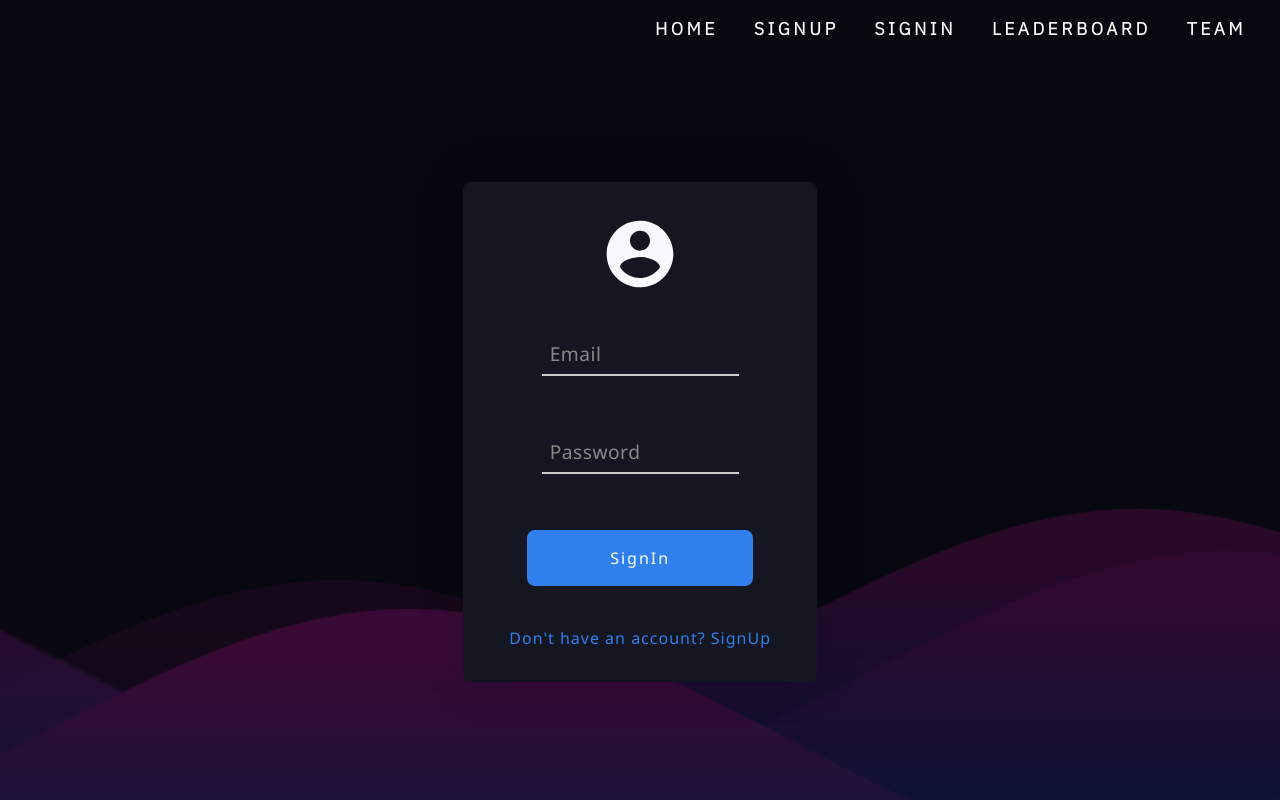
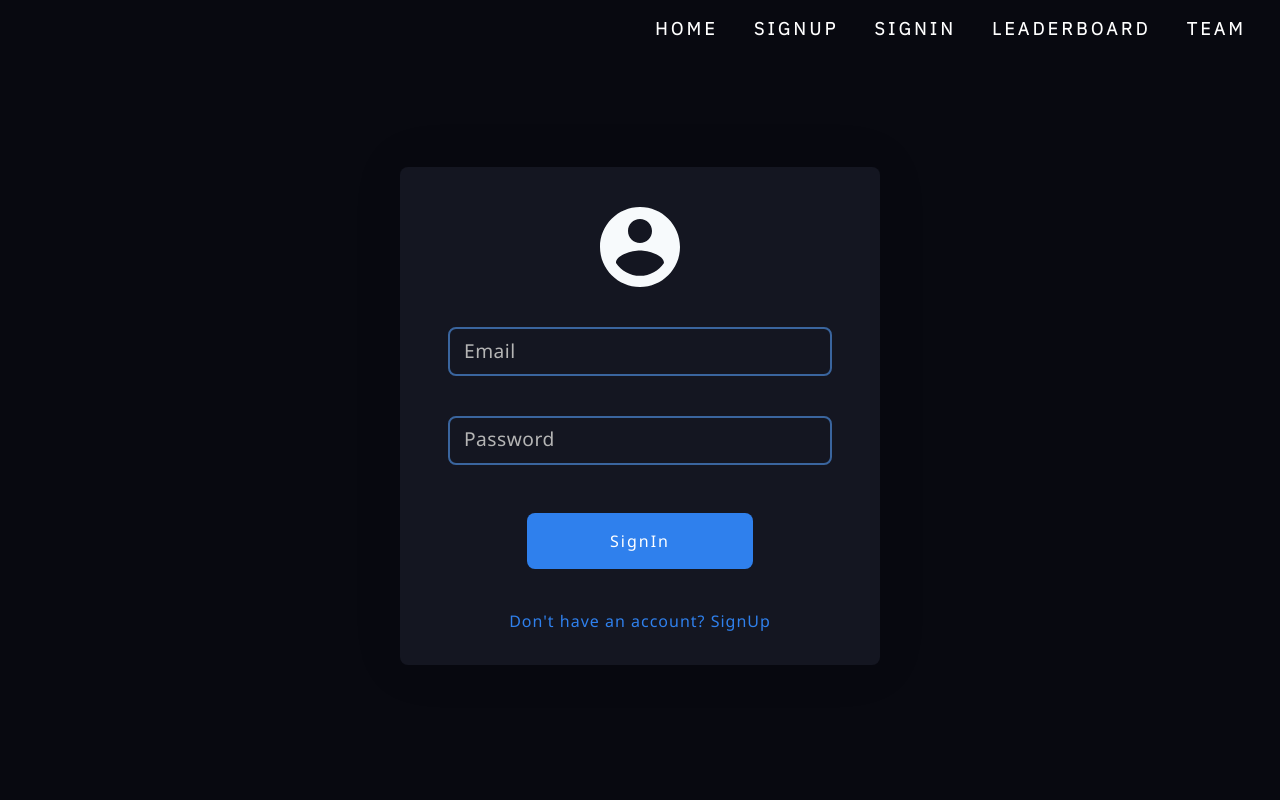
Before and after one commit to kg-kartik/CryptX, a React (Create React App) app in the folder client/: page /signin in a window 1280 px wide. Built offline with nearby package versions, Linux system fonts and the light colour scheme.

Commit message:
Resolved merge conflicts and minor style fixes

```diff
--- a/client/src/App.css
+++ b/client/src/App.css
@@ -1,5 +1,5 @@
 @import url("https://fonts.googleapis.com/css2?family=IBM+Plex+Sans:wght@300&display=swap");
-@import url("https://fonts.googleapis.com/css?family=Noto+Sans&display=swap");
+@import url(https://fonts.googleapis.com/css?family=Noto+Sans&display=swap);
 @import url("https://fonts.googleapis.com/css2?family=Noto+Sans&display=swap");
 
 /* Global Styles */
@@ -28,7 +28,7 @@ body {
 	padding: 0px;
 	margin: 0px;
 	background: rgb(8, 9, 16);
-    /* overflow: hidden; */
+	overflow-x: hidden;
 }
 
 /* Home*/
@@ -41,6 +41,7 @@ body {
 	background-size: cover;
 	min-height: 100vh;
 }
+
 .landing-inner {
 	color: #fff;
 	height: 100%;
@@ -52,6 +53,7 @@ body {
 	justify-content: center;
 	text-align: center;
 }
+
 .dark-overlay {
 	background-color: rgb(8, 9, 16);
 	position: absolute;
@@ -60,14 +62,17 @@ body {
 	width: 100%;
 	height: 100%;
 }
+
 .x-large {
 	font-size: 5rem;
 	padding-bottom: 2rem;
 }
+
 .lead {
 	font-size: 1.5rem;
 	margin-bottom: 3rem;
 }
+
 /* .main-bg {
     height: 100vh;
     background: rgb(8, 9, 16);
@@ -129,7 +134,7 @@ body {
 	background-color: black;
 }
 
-input[type="text"] {
+/* input[type="text"] {
     background: transparent !important;
     border: none !important;
     border-bottom: 1px solid #ffffff !important;
@@ -144,7 +149,7 @@ input[type="password"] {
     border-bottom: 1px solid #ffffff !important;
     box-shadow: none !important;
     border-radius: 0 !important;
-}
+} */
 
 /* Leaderboard */
 
@@ -172,25 +177,31 @@ input[type="password"] {
 .level {
 	background-color: #ffffff;
 }
+
 .level-inner {
 	display: flex;
 	flex-direction: column;
 	align-items: center;
 }
+
 .answer-box {
 	margin-left: auto !important;
 }
+
 .hint {
 	color: green;
 }
+
 .levelno {
 	color: red;
 	font-weight: 600;
 }
+
 .level-image {
 	max-width: 400px;
 	max-height: 250px;
 }
+
 .logout:hover {
 	cursor: pointer;
 }
@@ -253,7 +264,7 @@ table th.r {
 	color: #fff;
 	font-weight: 600;
 	line-height: 1.2;
-    letter-spacing: 1px;
+	letter-spacing: 0;
 	text-align: center;
 }
 
@@ -300,13 +311,15 @@ tbody tr:hover {
 		font-size: 1rem;
 		color: #fff;
 		font-weight: 500;
-        letter-spacing: 1px;
+		letter-spacing: 0;
 		text-align: center;
 		padding: 0.5rem;
 	}
+
 	table thead tr {
 		height: 3.2rem;
 	}
+
 	tbody tr {
 		font-size: 0.8rem;
 		color: #808080;
@@ -315,3 +328,11 @@ tbody tr:hover {
 		font-weight: unset;
 	}
 }
+
+a {
+	transition: color 0.2s ease;
+}
+
+a:hover {
+	text-decoration: none;
+}
--- a/client/src/App.js
+++ b/client/src/App.js
@@ -89,7 +89,7 @@ const App = () => {
                         component={Leaderboard}
                     />
                     <PublicRoute
-                        restricted={true}
+                        restricted={false}
                         exact
                         path="/team"
                         component={Team}
--- a/client/src/components/LevelNew.jsx
+++ b/client/src/components/LevelNew.jsx
@@ -120,7 +120,7 @@ const Image = styled.img`
 `
 
 const LevelNew = ({ getCurrentLevel, level, updateLevel }) => {
-	const isTabletOrMobile = useMediaQuery({ query: '(max-width: 1224px)' })
+	const isTabletOrMobile = useMediaQuery({ query: '(max-width: 1300px)' })
 	const [answer, setAnswer] = useState("");
 
 	useEffect(() => {
--- a/client/src/components/SignInNew.jsx
+++ b/client/src/components/SignInNew.jsx
@@ -8,12 +8,62 @@ import {
 	useHistory
 } from "react-router-dom";
 import PropTypes from "prop-types";
-import InputContainer from "../elements/InputContainer";
+// import InputContainer from "../elements/InputContainer";
 import ButtonContainer from "../elements/ButtonContainer";
 import AccountCircleIcon from '@material-ui/icons/AccountCircle';
 import Waves from "../elements/Waves";
 import Navbar from "../layouts/Navbar";
 import theme from "../styles/themes";
+import { useMediaQuery } from "react-responsive";
+
+const InputContainer = styled.div`
+	display: inline-block;
+	position:relative;
+	text-align: start;
+	margin: 1.5rem 1rem 0;
+	z-index:1;
+	label{
+		position: absolute;
+		font-size: 1.2rem;
+		left: 1rem;
+		top: 0.6rem;
+		width: 100%;
+		color: #b5b5b5;
+		transition: 0.3s;
+		z-index: 0;
+		letter-spacing: 0.5px;
+		pointer-events:none;
+		margin:0 !important;
+	}
+	.styled-input:focus~label,
+	.has-content.styled-input~label {
+		top: -1.5rem;
+		left: 0;
+		font-size: 0.8rem;
+		color: white;
+		transition: 0.3s ease;
+	}
+`
+
+const Input = styled.input`
+	padding: 0.5rem 1rem ;
+	border-radius: 0.8rem;
+	font-size: 1.2rem;
+	border:2px solid #3a659e !important;
+	border-radius: 0.5rem;
+	color: white;
+	background: transparent;
+	min-width: 24rem;
+	transition: box-shadow 0.2s ease;
+
+	&:hover,
+	&:focus{
+		outline:none;
+	}
+	&:focus{
+		box-shadow: rgb(47 128 237 / 31%) 0px 0px 10px;
+	}
+`
 
 const Wrapper = styled.section`
 	position:absolute;
@@ -42,13 +92,14 @@ const LoginContainer = styled(animated.div)`
 	// border: 2px solid ${theme.cardBorder};
 	box-shadow: rgb(0 0 0 / 10%) 0px 0px 50px;
 	border-radius: 0.5rem;
-	padding: 2rem 1rem;
+	padding: 2rem ;
+	margin: 0 0 2rem;
 	max-width: 90%;
 	opacity: 1;
 `
 const Heading = styled.div`
 	.icon{
-		font-size:5rem;
+		font-size:6rem;
 	}
 `
 
@@ -59,13 +110,14 @@ const SignUpText = styled.a`
 `
 
 const EmailContainer = styled.div`
-	padding: 1rem;
+	padding: 0.5rem 0;
 `
 const PasswordContainer = styled.div`
-	padding: 1rem;
+	padding: 0.5rem 0;
 `
 
 const SignInNew = ({ loginUser, auth }) => {
+	const isTabletOrMobile = useMediaQuery({ query: '(max-width: 1300px)' })
 	const history = useHistory();
 	const login = e => {
 		e.preventDefault();
@@ -114,6 +166,24 @@ const SignInNew = ({ loginUser, auth }) => {
 					</Heading>
 					<EmailContainer>
 						<InputContainer>
+							<Input
+								className={`styled-input ${!(inputData.email.length === 0) && "has-content"}`}
+								type="text"
+								autoComplete="email"
+								key={0}
+								placeholder=""
+								onChange={e => {
+									setInputData({
+										...inputData,
+										email: e.target.value,
+									})
+								}}
+							/>
+							<label>
+								Email
+							</label>
+						</InputContainer>
+						{/* <InputContainer>
 							<input
 								className={`styled-input ${!(inputData.email.length===0) && "has-content"}`}
 								type="text"
@@ -131,10 +201,10 @@ const SignInNew = ({ loginUser, auth }) => {
 							<span className="focus-border">
 								<i></i>
 							</span>
-						</InputContainer>
+						</InputContainer> */}
 					</EmailContainer>
 					<PasswordContainer>
-						<InputContainer>
+						{/* <InputContainer>
 							<input
 								className={`styled-input ${!(inputData.password.length === 0) && "has-content"}`}
 								type="password"
@@ -155,6 +225,27 @@ const SignInNew = ({ loginUser, auth }) => {
 							<span className="focus-border">
 								<i></i>
 							</span>
+						</InputContainer> */}
+						<InputContainer>
+							<Input
+								className={`styled-input ${!(inputData.password.length === 0) && "has-content"}`}
+								type="password"
+								autoComplete="password"
+								key={0}
+								placeholder=""
+								onKeyUp={e => {
+									(e.key === 'Enter' || e.keyCode === 13) && login(e)
+								}}
+								onChange={e => {
+									setInputData({
+										...inputData,
+										password: e.target.value,
+									})
+								}}
+							/>
+							<label>
+								Password
+							</label>
 						</InputContainer>
 					</PasswordContainer>
 					<ButtonContainer
@@ -166,7 +257,9 @@ const SignInNew = ({ loginUser, auth }) => {
 						Don't have an account? SignUp
 					</SignUpText>
 				</LoginContainer>
-				<Waves signin/>
+				{!isTabletOrMobile && (
+					<Waves signin/>
+				)}
 			</Container>
 		</Wrapper>
 	)
--- a/client/src/components/SignUpNew.jsx
+++ b/client/src/components/SignUpNew.jsx
@@ -5,12 +5,61 @@ import { useSpring, animated } from 'react-spring';
 import { registerUser } from "../actions/authActions";
 import { useHistory } from "react-router-dom";
 import PropTypes from "prop-types";
-import InputContainer from "../elements/InputContainer";
 import AccountCircleIcon from '@material-ui/icons/AccountCircle';
 import ButtonContainer from "../elements/ButtonContainer";
 import Waves from "../elements/Waves";
 import Navbar from "../layouts/Navbar";
 import theme from "../styles/themes";
+import { useMediaQuery } from "react-responsive";
+
+const InputContainer = styled.div`
+	display: inline-block;
+	position: relative;
+	text-align: start;
+	margin: 0.5rem 0 0;
+
+	label{
+		position: absolute;
+		font-size: 1.2rem;
+		left: 1rem;
+		top: 0.6rem;
+		width: 100%;
+		color: #b5b5b5;
+		transition: 0.3s;
+		z-index: 0;
+		letter-spacing: 0.5px;
+		pointer-events:none;
+		margin:0 !important;
+	}
+	.styled-input:focus~label,
+	.has-content.styled-input~label {
+		top: -1.5rem;
+		left: 0;
+		font-size: 0.8rem;
+		color: white;
+		transition: 0.3s ease;
+	}
+`
+
+const Input = styled.input`
+	padding: 0.5rem 1rem ;
+	border-radius: 0.8rem;
+	font-size: 1.2rem;
+	border:2px solid #3a659e !important;
+	border-radius: 0.5rem;
+	color: white;
+	background: transparent;
+	min-width: 24rem;
+	transition: box-shadow 0.2s ease;
+
+	&:hover,
+	&:focus{
+		outline:none;
+	}
+	&:focus{
+		box-shadow: rgb(47 128 237 / 31%) 0px 0px 10px;
+	}
+`
 
 const Container = styled.div`
 	display: grid;
@@ -33,9 +82,10 @@ const LoginContainer = styled(animated.div)`
 	// border: 2px solid ${theme.cardBorder};
 	box-shadow: rgb(0 0 0 / 10%) 0px 0px 50px;
 	border-radius: 0.5rem;
-	padding: 2rem;
+	padding: 2rem 2.5rem;
 	max-width: 90%;
 	opacity: 1;
+	margin: 0 0 2rem;
 	@media (max-width:1224px){
 		zoom: 0.8;
 	}
@@ -43,16 +93,13 @@ const LoginContainer = styled(animated.div)`
 
 const Heading = styled.div`
 	.icon{
-		margin-top:1rem;
-		font-size:5rem;
+		margin:0.5rem 0;
+		font-size:6rem;
 	}
 `
 
 const DataContainer = styled.div`
-	padding: 0.5rem;
-`
-const PasswordContainer = styled.div`
-	padding: 0.5rem;
+	padding: 0 0 1rem 0;
 `
 
 const SignInText = styled.div`
@@ -62,6 +109,7 @@ const SignInText = styled.div`
 `
 
 const SignUpNew = ({ registerUser, auth }) => {
+	const isTabletOrMobile = useMediaQuery({ query: '(max-width: 1300px)' })
 	const history = useHistory();
 	const saveDetails = e => {
 		e.preventDefault();
@@ -110,6 +158,21 @@ const SignUpNew = ({ registerUser, auth }) => {
 					</Heading>
 					<DataContainer>
 						<InputContainer>
+							<Input
+								className={`styled-input ${!(inputData.name.length === 0) && "has-content"}`}
+								type="text"
+								key={0}
+								placeholder=""
+								onChange={e => {
+									setInputData({
+										...inputData,
+										name: e.target.value,
+									})
+								}}
+							/>
+							<label>Name</label>
+						</InputContainer>
+						{/* <InputContainer>
 							<input
 								className={`styled-input ${!(inputData.name.length === 0) && "has-content"}`}
 								type="text"
@@ -126,10 +189,25 @@ const SignUpNew = ({ registerUser, auth }) => {
 							<span className="focus-border">
 								<i></i>
 							</span>
-						</InputContainer>
+						</InputContainer> */}
 					</DataContainer>
 					<DataContainer>
 						<InputContainer>
+							<Input
+								className={`styled-input ${!(inputData.university.length === 0) && "has-content"}`}
+								type="text"
+								key={0}
+								placeholder=""
+								onChange={e => {
+									setInputData({
+										...inputData,
+										university: e.target.value,
+									})
+								}}
+							/>
+							<label>University</label>
+						</InputContainer>
+						{/* <InputContainer>
 							<input
 								className={`styled-input ${!(inputData.university.length === 0) && "has-content"}`}
 								type="text"
@@ -146,10 +224,25 @@ const SignUpNew = ({ registerUser, auth }) => {
 							<span className="focus-border">
 								<i></i>
 							</span>
-						</InputContainer>
+						</InputContainer> */}
 					</DataContainer>
 					<DataContainer>
 						<InputContainer>
+							<Input
+								className={`styled-input ${!(inputData.email.length === 0) && "has-content"}`}
+								type="text"
+								key={0}
+								placeholder=""
+								onChange={e => {
+									setInputData({
+										...inputData,
+										university: e.target.value,
+									})
+								}}
+							/>
+							<label>Email</label>
+						</InputContainer>
+						{/* <InputContainer>
 							<input
 								className={`styled-input ${!(inputData.email.length === 0) && "has-content"}`}
 								type="text"
@@ -167,10 +260,29 @@ const SignUpNew = ({ registerUser, auth }) => {
 							<span className="focus-border">
 								<i></i>
 							</span>
+						</InputContainer> */}
+					</DataContainer>
+					<DataContainer>
+						<InputContainer>
+							<Input
+								className={`styled-input ${!(inputData.password.length === 0) && "has-content"}`}
+								type="password"
+								autoComplete="password"
+								key={0}
+								placeholder=""
+								onKeyUp={e => {
+									(e.key === 'Enter' || e.keyCode === 13) && saveDetails(e)
+								}}
+								onChange={e => {
+									setInputData({
+										...inputData,
+										password: e.target.value,
+									})
+								}}
+							/>
+							<label>Password</label>
 						</InputContainer>
-					</DataContainer>
-					<PasswordContainer>
-						<InputContainer>
+						{/* <InputContainer>
 							<input
 								className={`styled-input ${!(inputData.password.length === 0) && "has-content"}`}
 								type="password"
@@ -191,9 +303,10 @@ const SignUpNew = ({ registerUser, auth }) => {
 							<span className="focus-border">
 								<i></i>
 							</span>
-						</InputContainer>
-					</PasswordContainer>
+						</InputContainer> */}
+					</DataContainer>
 					<ButtonContainer
+						signup={true}
 						title="Register"
 						clickEvent={e => saveDetails(e)}
 						type="submit"
@@ -204,7 +317,9 @@ const SignUpNew = ({ registerUser, auth }) => {
 							</a>
 					</SignInText>
 				</LoginContainer>
-				<Waves />
+				{!isTabletOrMobile && (
+					<Waves />
+				)}
 			</Container>
 		</>
 	)
--- a/client/src/elements/ButtonContainer.jsx
+++ b/client/src/elements/ButtonContainer.jsx
@@ -2,7 +2,7 @@ import React from "react";
 import styled from "styled-components";
 
 const Container = styled.div`
-	padding: 1rem;
+	padding: ${props=>props.signup?`0`:`1rem`};
 	span{
 		display: block;
 	}
@@ -31,7 +31,9 @@ const Button = styled.button`
 
 const ButtonContainer = (props) => {
 	return (
-		<Container>
+		<Container
+			signup={props.signup}
+		>
 			<Button
 				onClick={props.clickEvent}
 			><span>{props.title}</span></Button>
--- a/client/src/elements/InputContainer.jsx
+++ b/client/src/elements/InputContainer.jsx
@@ -5,6 +5,9 @@ const InputContainer = styled.div`
 	position: relative;
 	text-align: start;
 	margin: 1.5rem 2rem 0;
+	input{
+		border:none!important;
+	}
 
 	.styled-input {
 		border-bottom: 2px solid #ccc !important;
```
Lines whose indentation alone changed are shown as unchanged.
